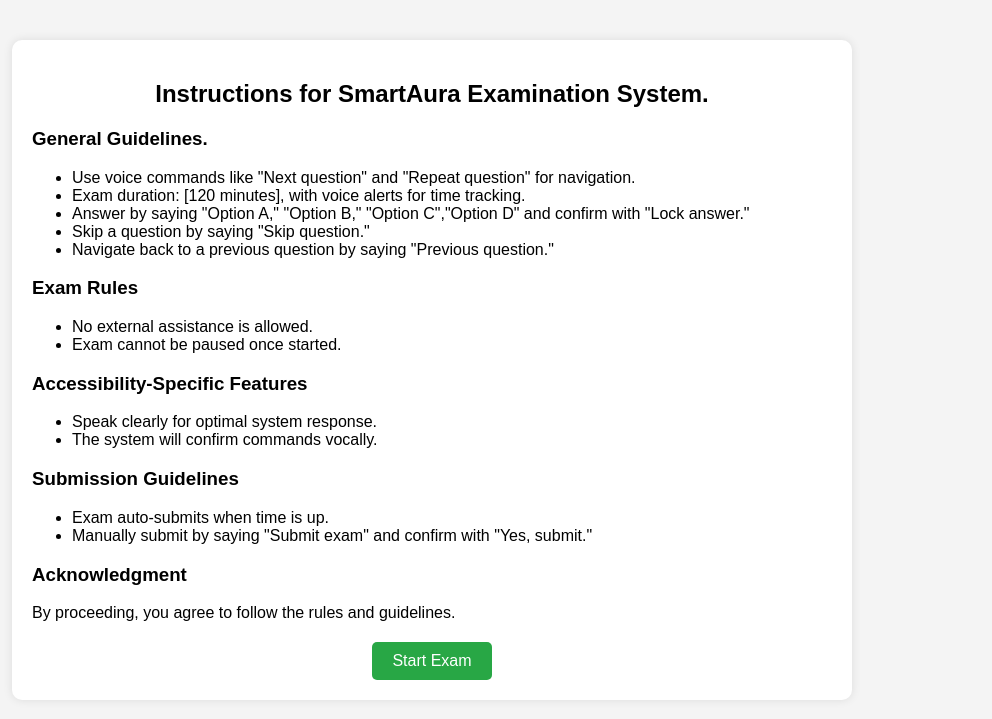
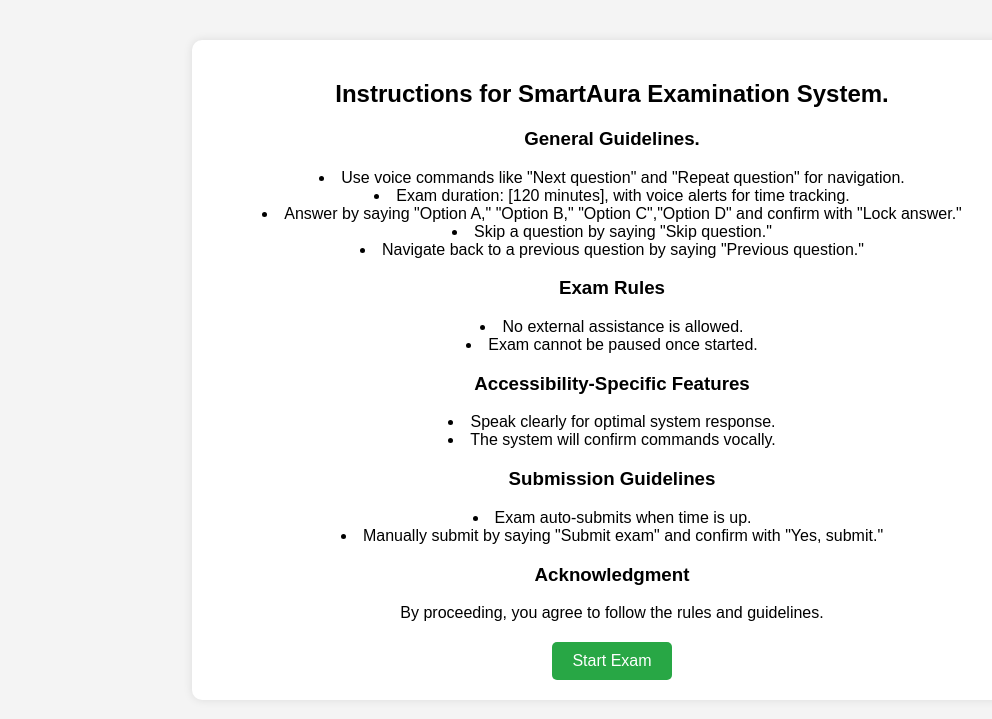
Before and after one commit to manemyamani/voice_based_examination, a Flask app: page /instructions in a window 1280 px wide. Shown: the top 719 px of the page, without its empty margins (28-1020 px from the left). Run offline with Flask 3, Linux system fonts and the light colour scheme; the visitor is signed in with stand-in values (Sample User, id 1).

Commit message:
small changes

```diff
--- a/templates/instructions.html
+++ b/templates/instructions.html
@@ -9,6 +9,7 @@
             font-family: Arial, sans-serif;
             margin: 40px;
             background-color: #f4f4f4;
+            text-align: center;
         }
         .container {
             max-width: 800px;
@@ -16,9 +17,15 @@
             padding: 20px;
             border-radius: 10px;
             box-shadow: 0 0 10px rgba(0, 0, 0, 0.1);
+            margin: auto;
         }
-        h2 {
+        h2,h3,p {
             text-align: center;
+        }
+        ul {
+        text-align: center;
+        list-style-position: inside; /* Align list items to center */
+        padding: 0;
         }
         .button-container {
             text-align: center;
```
